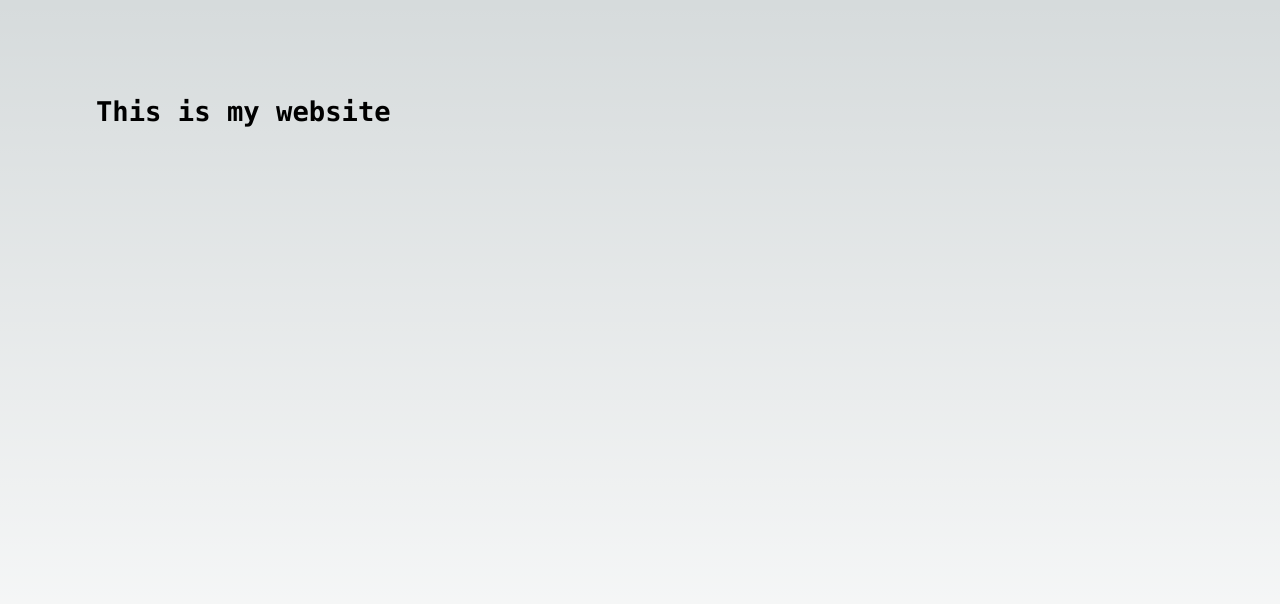
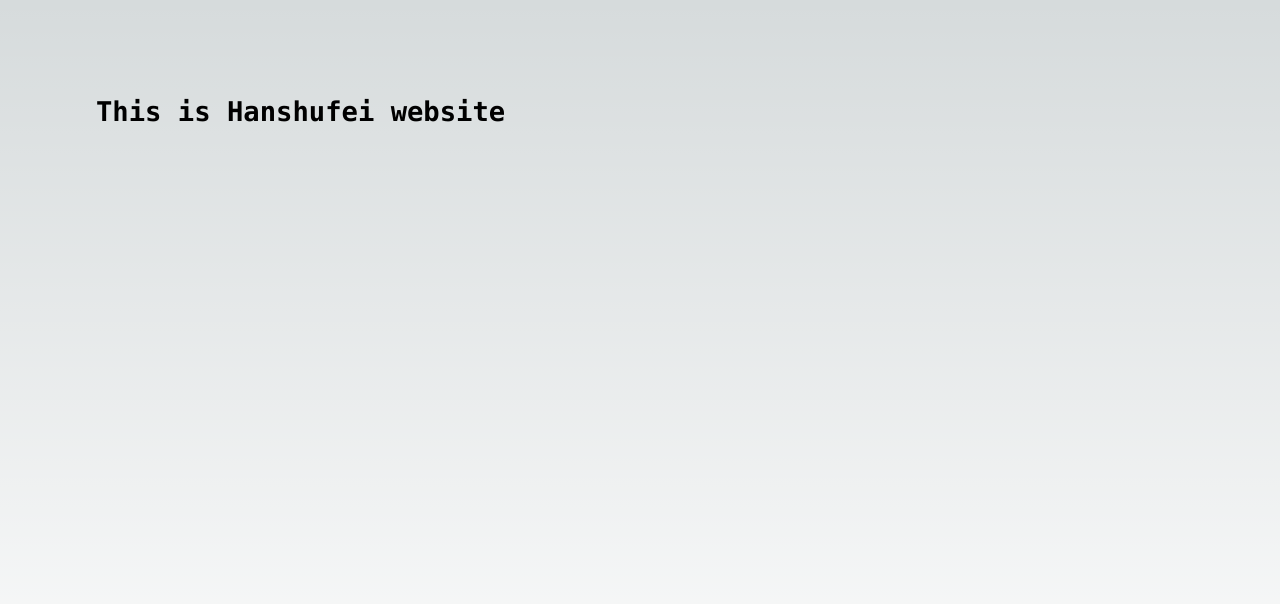
Before and after one commit to rondout/nextjs, a Next.js app: page / in a window 1280 px wide. Shown: the top 604 px of the page. Built offline with nearby package versions, Linux system fonts and the light colour scheme.

Commit message:
Update index.js

```diff
--- a/pages/index.js
+++ b/pages/index.js
@@ -15,7 +15,7 @@ export default function Home() {
       </Head>
       <main className={styles.main}>
         <div className={styles.description}>
-          <h1>This is my website</h1>
+          <h1>This is Hanshufei website</h1>
           <div></div>
         </div>
       </main>
```
